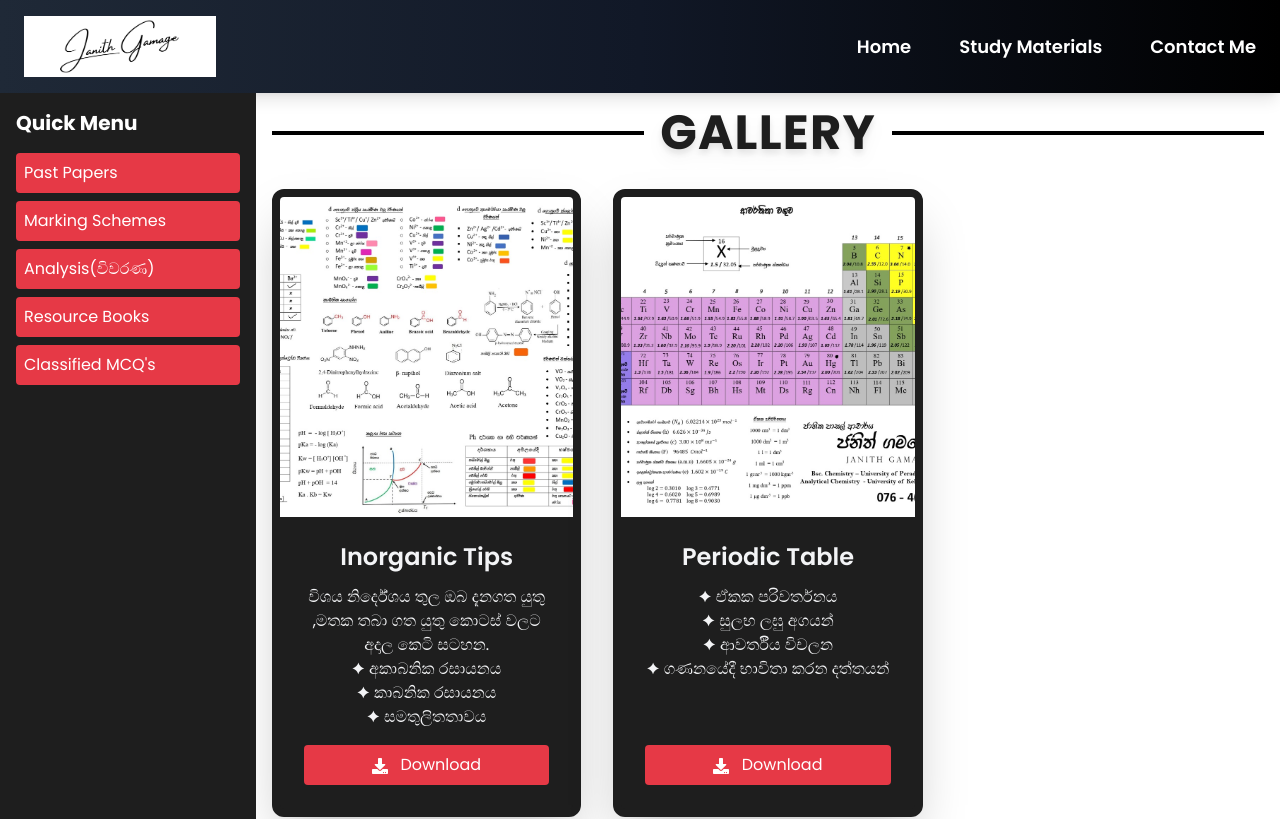
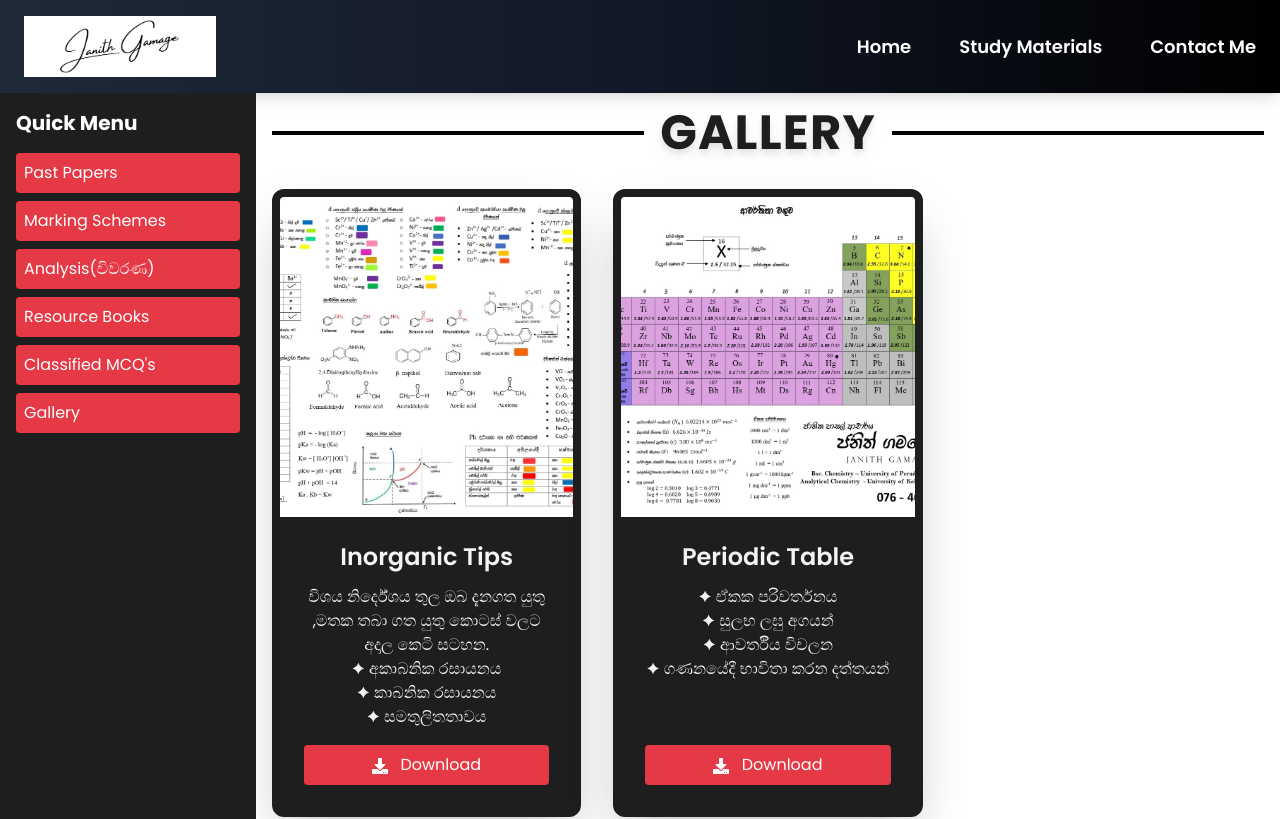
Before and after one commit to CodelyLabs/JanithGamage_Portfolio, a React (Vite) app: page /JanithGamage_Portfolio/others in a window 1280 px wide. Shown: the top 819 px of the page. Built offline with nearby package versions, Linux system fonts and the light colour scheme.

Commit message:
Quick menu updated

```diff
--- a/src/component/QuickMenu.jsx
+++ b/src/component/QuickMenu.jsx
@@ -36,6 +36,11 @@ export const QuickMenu = ({ isVisible }) => {
             Classified MCQ's
           </Link>
         </li>
+        <li>
+          <Link to="/gallery" className="block p-2 bg-[#E63946] text-white rounded hover:bg-red-300 hover:text-black ">
+            Gallery
+          </Link>
+        </li>
       </ul>
     </aside>
   );
```
